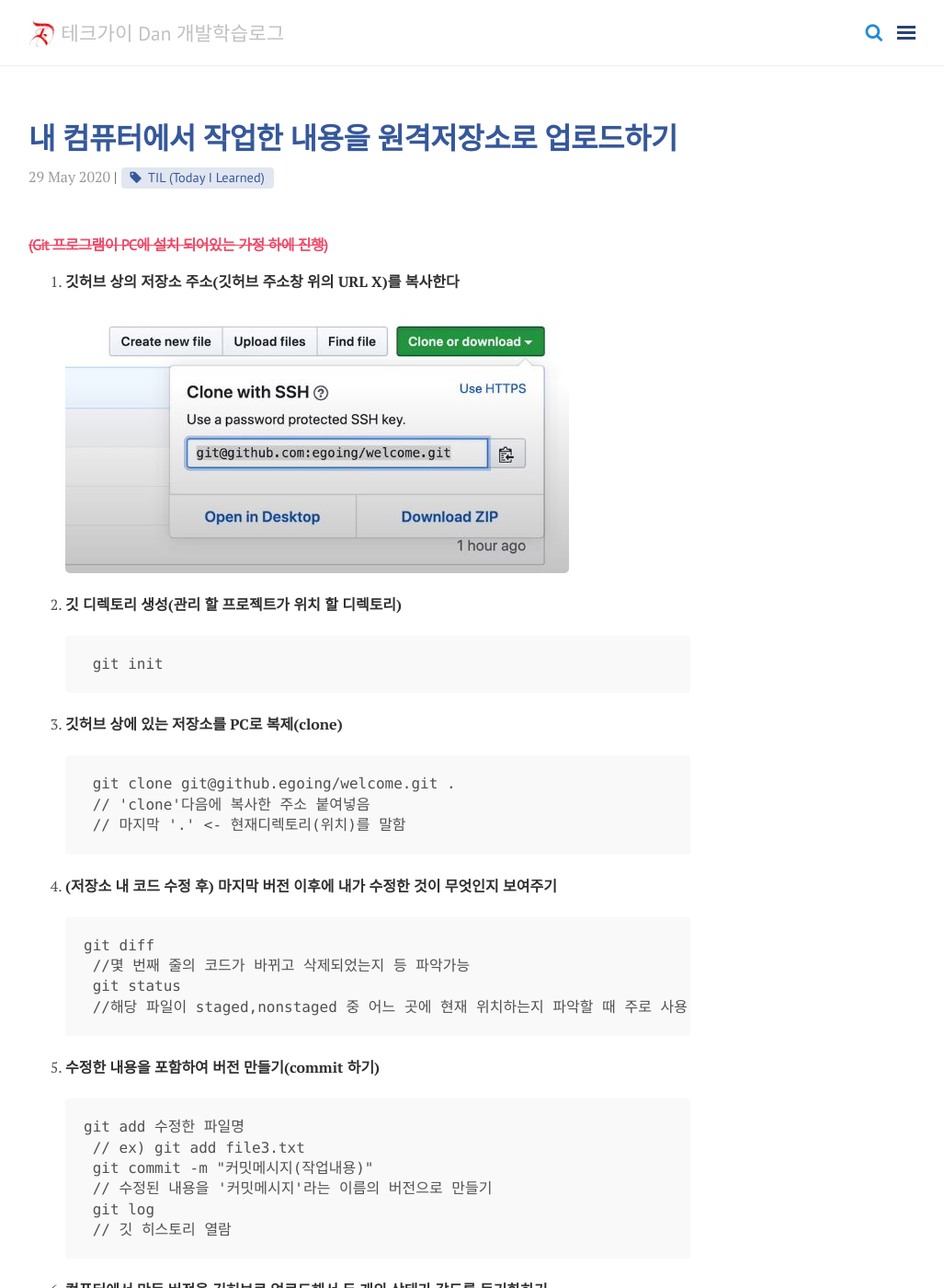
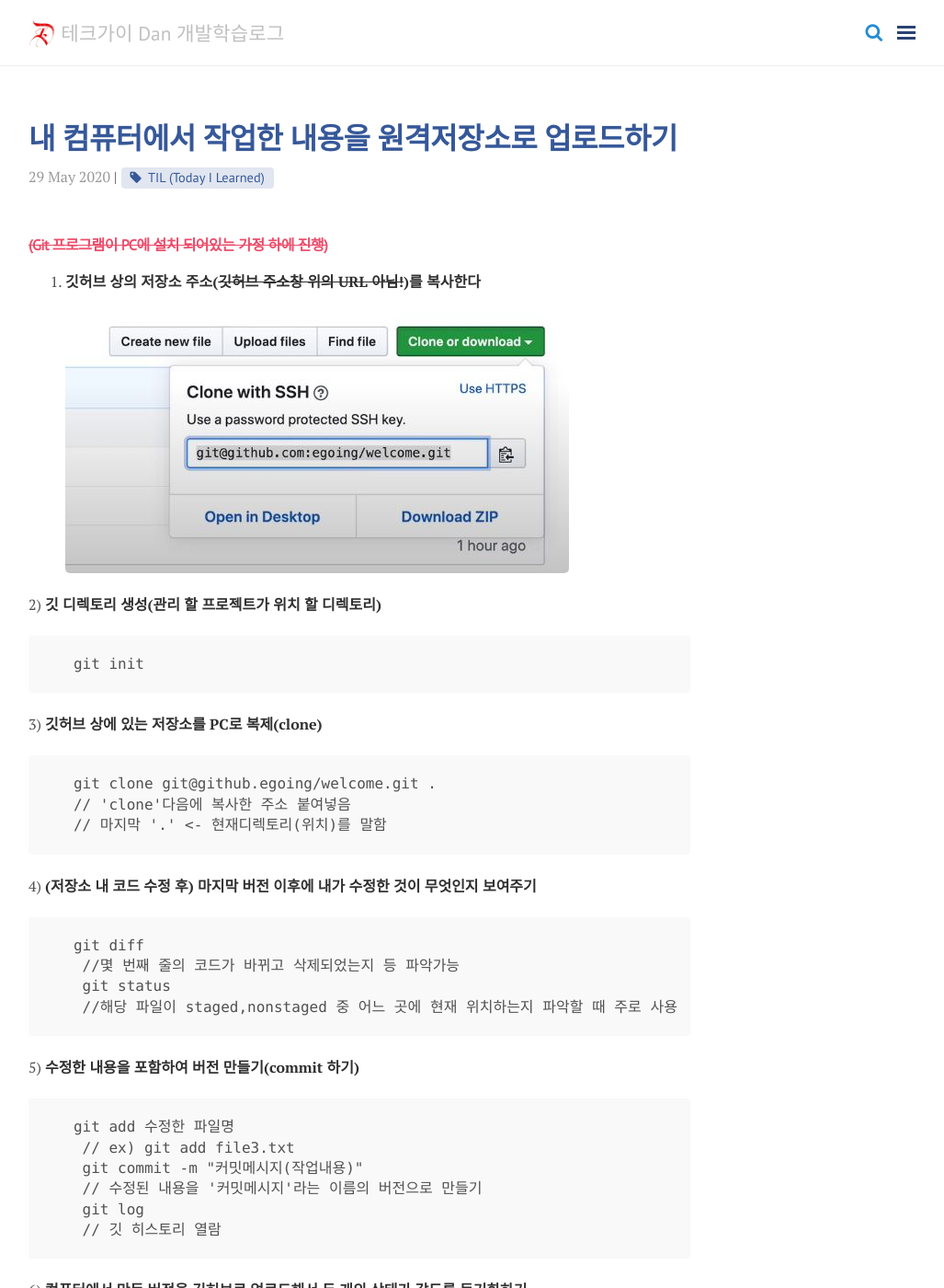
Before and after one commit to aleatorik/aleatorik.github.io, a Jekyll site: the page built from _posts/2020-05-29-how-to-upload-changes-in-remote-repository.md, in a window 1280 px wide and 1400 px high. Shown: the whole window at 92% size, without its empty margins (249-1276 px from the left). Built offline with Jekyll 4.4.1, drawn with Linux system fonts in a browser that asks for light colours; nearby versions of some CDN libraries; comment, search, counter and statistics services are not loaded.

Commit message:
update: Modify contents

````diff
--- a/_posts/2020-05-29-how-to-upload-changes-in-remote-repository.md
+++ b/_posts/2020-05-29-how-to-upload-changes-in-remote-repository.md
@@ -4,29 +4,28 @@ title: 내 컴퓨터에서 작업한 내용을 원격저장소로 업로드하
 category: TIL (Today I Learned)
 tags: [TIL (Today I Learned)]
 ---
+
 ### ~~(Git 프로그램이 PC에 설치 되어있는 가정 하에 진행)~~
 
+1. **깃허브 상의 저장소 주소(~~깃허브 주소창 위의 URL 아님!~~)를 복사한다**
 
-1. **깃허브 상의 저장소 주소(깃허브 주소창 위의 URL X)를 복사한다**
+   ![](/public/img/1.jpg)
 
-    ![](/public/img/1.jpg)
+2) **깃 디렉토리 생성(관리 할 프로젝트가 위치 할 디렉토리)**
 
+   ```
+   git init
+   ```
 
-2. **깃 디렉토리 생성(관리 할 프로젝트가 위치 할 디렉토리)**
+3) **깃허브 상에 있는 저장소를 PC로 복제(clone)**
 
-    ```
-    git init
-    ```
+   ```
+   git clone git@github.egoing/welcome.git .
+   // 'clone'다음에 복사한 주소 붙여넣음
+   // 마지막 '.' <- 현재디렉토리(위치)를 말함
+   ```
 
-3. **깃허브 상에 있는 저장소를 PC로 복제(clone)**
-
-    ```
-    git clone git@github.egoing/welcome.git .
-    // 'clone'다음에 복사한 주소 붙여넣음
-    // 마지막 '.' <- 현재디렉토리(위치)를 말함
-    ```
-
-4. **(저장소 내 코드 수정 후) 마지막 버전 이후에 내가 수정한 것이 무엇인지 보여주기**
+4) **(저장소 내 코드 수정 후) 마지막 버전 이후에 내가 수정한 것이 무엇인지 보여주기**
 
    ```
    git diff
@@ -35,7 +34,7 @@ tags: [TIL (Today I Learned)]
     //해당 파일이 staged,nonstaged 중 어느 곳에 현재 위치하는지 파악할 때 주로 사용
    ```
 
-5. **수정한 내용을 포함하여 버전 만들기(commit 하기)**
+5) **수정한 내용을 포함하여 버전 만들기(commit 하기)**
 
    ```
    git add 수정한 파일명
@@ -46,10 +45,11 @@ tags: [TIL (Today I Learned)]
     // 깃 히스토리 열람
    ```
 
-6. **컴퓨터에서 만든 버전을 깃허브로 업로드해서 두 개의 상태가 같도록 동기화하기**
+6) **컴퓨터에서 만든 버전을 깃허브로 업로드해서 두 개의 상태가 같도록 동기화하기**
 
    ```
    git push
    ```
-<br>
-_참고자료: [클릭이동](https://opentutorials.org/module/4636)_
+
+   <br>
+   _참고자료: [클릭이동](https://opentutorials.org/module/4636)_
````
